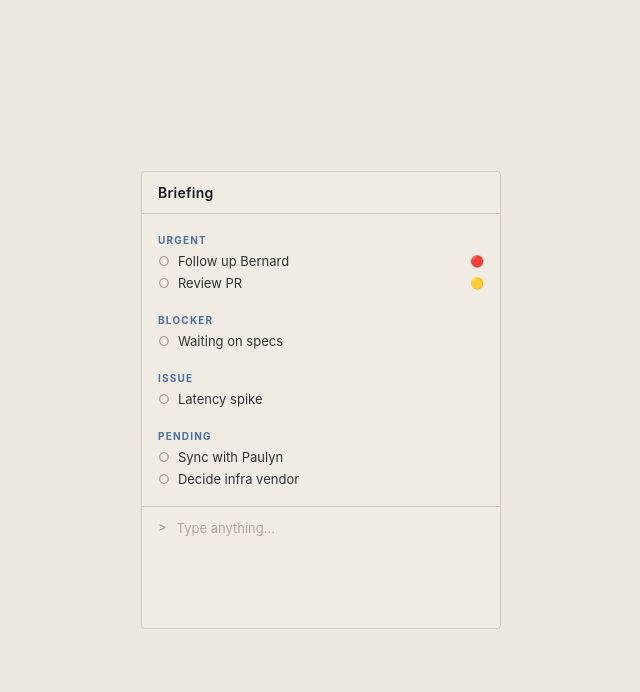
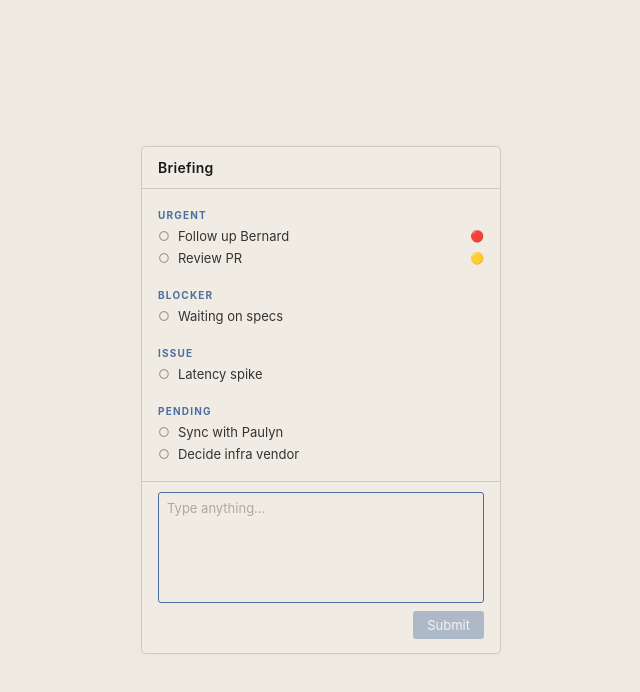
Before and after one commit to MojoJolo/briefing-app, a React (Vite) app in the folder frontend/: page / in a window 1280 px wide. Shown: the top 692 px of the page, without its empty margins (319-959 px from the left). Built offline with nearby package versions, Linux system fonts and the light colour scheme.

Commit message:
Replace enter-to-submit with a Submit button
Remove keyboard shortcut handler so Enter creates newlines naturally.
Add a Submit button below the textarea, aligned right. Button is
disabled when input is empty.

https://claude.ai/code/session_01PohCk4vVJUBsRsrqBNYY5M

```diff
--- a/frontend/src/components/InputBar.jsx
+++ b/frontend/src/components/InputBar.jsx
@@ -1,23 +1,27 @@
 export default function InputBar({ value, onChange, onSubmit }) {
-  function handleKeyDown(e) {
-    if (e.key === 'Enter' && !e.shiftKey && value.trim()) {
-      e.preventDefault()
+  function handleSubmit() {
+    if (value.trim()) {
       onSubmit(value.trim())
     }
   }
 
   return (
     <div className="input-bar">
-      <span className="input-prompt">&gt;</span>
       <textarea
         className="input-field"
         rows={5}
         placeholder="Type anything..."
         value={value}
         onChange={e => onChange(e.target.value)}
-        onKeyDown={handleKeyDown}
         autoFocus
       />
+      <button
+        className="submit-button"
+        onClick={handleSubmit}
+        disabled={!value.trim()}
+      >
+        Submit
+      </button>
     </div>
   )
 }
--- a/frontend/src/index.css
+++ b/frontend/src/index.css
@@ -83,22 +83,16 @@ body {
 
 .input-bar {
   display: flex;
-  align-items: flex-start;
+  flex-direction: column;
   gap: 8px;
-  padding: 10px 16px;
-}
-
-.input-prompt {
-  color: #a09888;
-  font-size: 13px;
-  flex-shrink: 0;
-  margin-top: 2px;
+  padding: 10px 16px 14px;
 }
 
 .input-field {
-  flex: 1;
+  width: 100%;
   background: transparent;
-  border: none;
+  border: 1px solid #d0c8bc;
+  border-radius: 3px;
   outline: none;
   font-family: inherit;
   font-size: 13px;
@@ -106,8 +100,34 @@ body {
   caret-color: #4a6fa0;
   resize: none;
   line-height: 1.5;
+  padding: 6px 8px;
 }
 
 .input-field::placeholder {
   color: #b0a898;
 }
+
+.input-field:focus {
+  border-color: #4a6fa0;
+}
+
+.submit-button {
+  align-self: flex-end;
+  background: #4a6fa0;
+  color: #fff;
+  border: none;
+  border-radius: 3px;
+  padding: 6px 14px;
+  font-family: inherit;
+  font-size: 13px;
+  cursor: pointer;
+}
+
+.submit-button:hover:not(:disabled) {
+  background: #3a5f90;
+}
+
+.submit-button:disabled {
+  opacity: 0.4;
+  cursor: default;
+}
```
